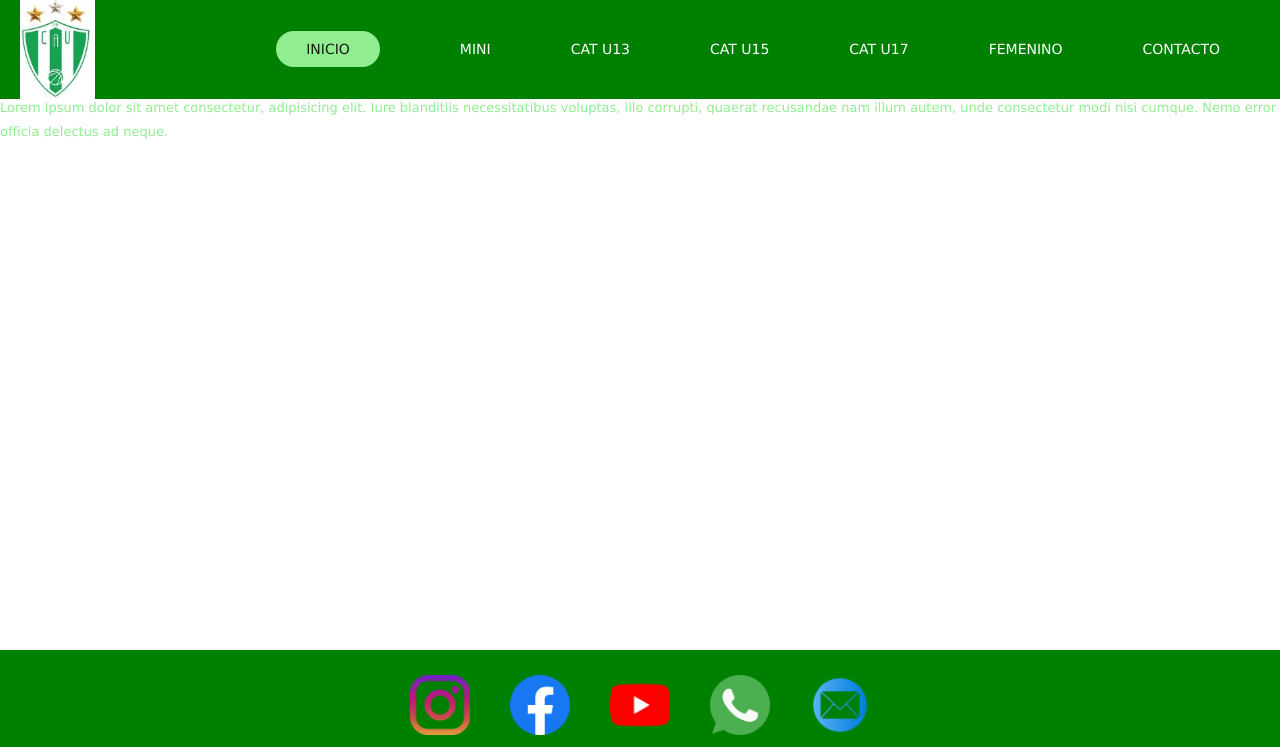
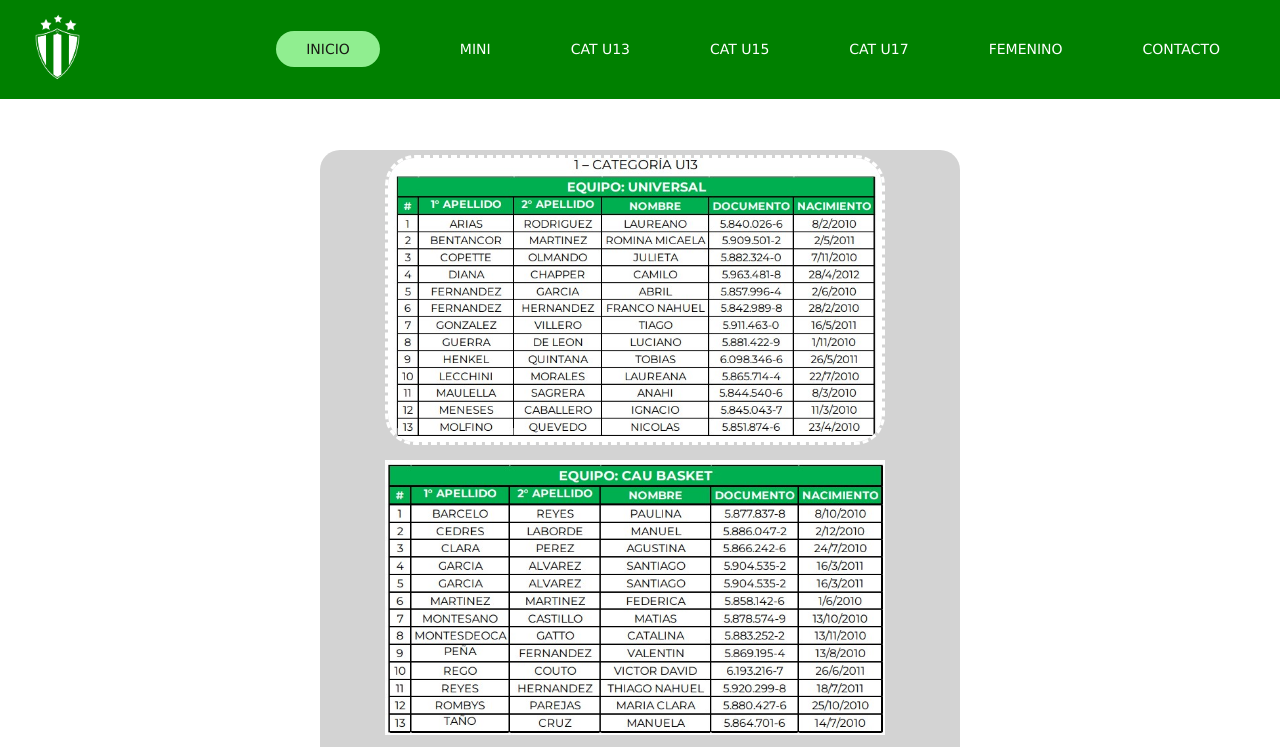
Before and after one commit to garciaguanco/universalbasquet, a plain HTML site: page paginas/u17.html in a window 1280 px wide. Shown: the top 747 px of the page. Drawn offline with nearby package versions, Linux system fonts and the light colour scheme.

Commit message:
modifique las imagenes del logo y el amin en u17

```diff
--- a/paginas/u17.html
+++ b/paginas/u17.html
@@ -12,8 +12,8 @@
             <div class="header__container">
                 <div class="header__logo">
                     <a href="../index.html">
-                        <img src="../imagenes/logo-removebg-preview.png" alt="roy" />
-                        <img src="../imagenes/EscudoCau-Blanco-09.png" alt="roy" />
+                        <img src="../imagenes/EscudoCau-Blanco-01.png" alt="cau" />
+                    <img src="../imagenes/EscudoCau-Blanco-09.png" alt="cau" />
                     </a>
                 </div>
                 <div class="menu">
@@ -41,13 +41,12 @@
         </header>
 
         <main>
-            <section class="home">
-                <div class="in-flex">Lorem ipsum dolor sit amet, consectetur adipisicing elit. Cum pariatur quos, aperiam totam magni, tempora error aut fugit dignissimos eaque consectetur reiciendis ut voluptatum hic dicta adipisci laboriosam voluptatem optio.</div>
-                <div class="in-flex">
-                    <div>Lorem ipsum dolor sit amet consectetur adipisicing elit. Rerum a suscipit esse impedit ratione, enim quibusdam alias necessitatibus expedita animi temporibus eum tempore quisquam eos ex velit reprehenderit earum? Odit.</div>
-                    <div>Lorem ipsum dolor sit amet consectetur, adipisicing elit. Iure blanditiis necessitatibus voluptas, illo corrupti, quaerat recusandae nam illum autem, unde consectetur modi nisi cumque. Nemo error officia delectus ad neque.</div>
-                </div>
-            </section>
+            <div class="container">
+                <img class="img-1" src="../imagenes/u13 universal.jpg" alt="Imagen 1">
+                <img class="img-3" src="../imagenes/u13 cau.jpg" alt="Imagen 3">
+                <img class="img-2" src="../imagenes/mini 1.jpg" alt="Imagen 2">
+
+            </div>
         </main>
         <footer>
             <div class="footer__icons">
```
Also changed, not shown: index.html (+2 -2 lines), paginas/contacto.html (+2 -2 lines), paginas/femenino.html (+2 -2 lines), paginas/mini.html (+2 -2 lines), paginas/u13.html (+2 -2 lines), paginas/u15.html (+2 -2 lines).
